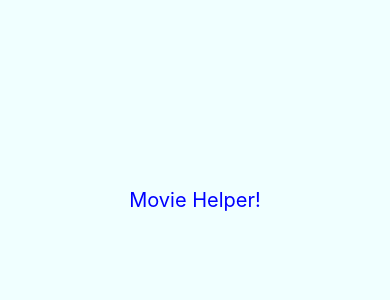
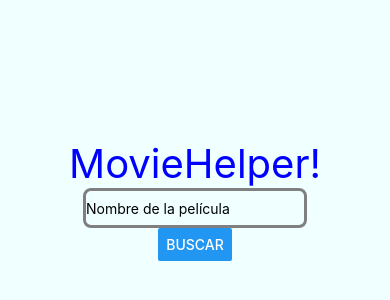
Before and after one commit to im-agarcia/movieHelper, a React Native app: screen / in a window 390 px wide. Shown: the part 222-522 px from the top of the page. Built offline with nearby package versions, Linux system fonts and the light colour scheme.

Commit message:
cambio en app.js y component ficha

```diff
--- a/App.js
+++ b/App.js
@@ -3,9 +3,10 @@ import {
   View,
   Text,
   StyleSheet,
-  AppRegistry,
-  Button
+  TextInput,
+  Button,
 } from 'react-native';
+import ficha from './components/ficha'
 
   export default class MovieHelper extends Component{
     constructor(){
@@ -21,15 +22,9 @@ import {
     render(){
       return(
         <View style={styles.container}>
-          <Text style={styles.welcome}>
-            Movie Helper!
-          </Text>
-          <Text>
-
-          </Text>
-          <Text>
-
-          </Text>
+          <Text style={styles.welcome}>MovieHelper!</Text>
+          <TextInput style={styles.textInput} placeholder='Nombre de la película'>
+          </TextInput><Button title='Buscar'/>
         </View>
       )
     }
@@ -43,9 +38,13 @@ import {
       backgroundColor: 'azure'
     },
     welcome:{
-      fontSize: 20,
+      fontSize: 40,
       textAlign: 'center',
       color: 'blue',
-
+    },
+    textInput:{
+      height: 40,
+      border: 'solid grey',
+      borderRadius: 8
     }
   })
--- /dev/null
+++ b/components/ficha.js
@@ -0,0 +1,38 @@
+import React from 'react';
+import {
+  View,
+  Text,
+  StyleSheet,
+  Button,
+  Image
+} from 'react-native';
+
+const ficha = (props) => {
+    return (
+        <View>
+            <Image
+            source={{uri: imagenPeli(props) }}
+            />
+            <Text>Nombre: {props.originalTitle}</Text>
+            <Text>Reparto:</Text>
+            <Text>Año: {props.year}</Text>
+            <Text>Descripción: {props.overview}</Text>
+            <Button title='Buscar Otra'/>
+            <Button title='Agregar a Favoritas'/>
+        </View>
+    )
+}
+
+const imagenPeli = (props) =>{
+    return props.posterURLs[original]
+}
+
+const styles = StyleSheet.create({
+    imagen: {
+        width: 200,
+        height: 200
+    },
+
+})
+
+export default ficha;
```
Also changed, not shown: 1 other file (tests, documents, lock files or other folders).
